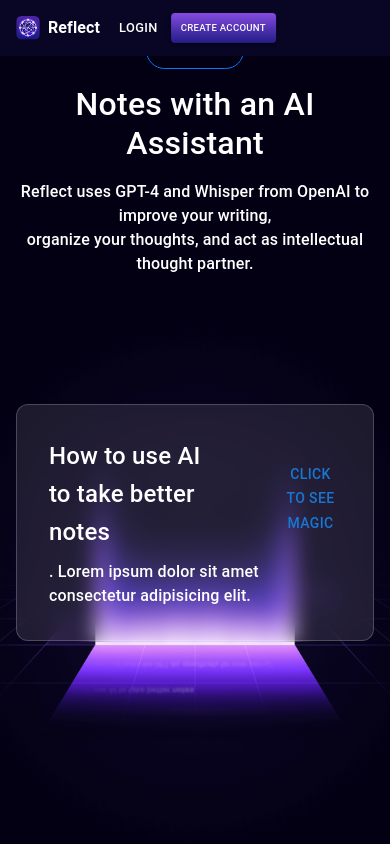
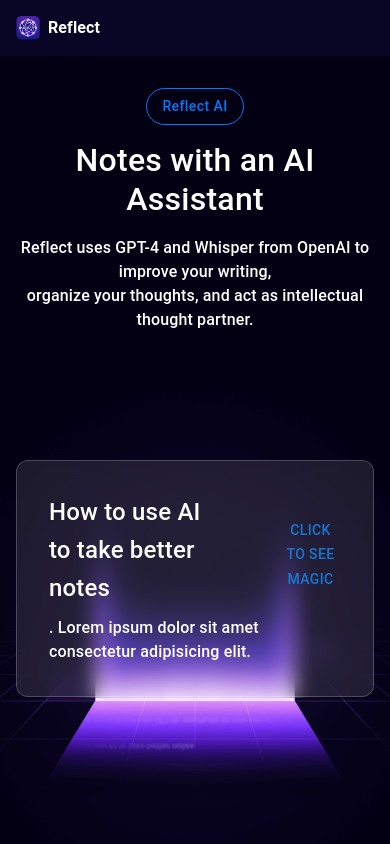
Before and after one commit to XeuroTech/Landing-page, a React (Vite) app: page / in a window 390 px wide. Shown: the top 844 px of the page. Built offline with nearby package versions, Linux system fonts and the light colour scheme; some icons are missing.

Commit message:
responsive

```diff
--- a/src/Components/NavBar.jsx
+++ b/src/Components/NavBar.jsx
@@ -27,6 +27,7 @@
         textTransform: 'none',
         fontWeight: 500,
         padding: theme.spacing(1, 3),
+        borderRadius: '6px',
     }));
 
     const handleDrawerToggle = () => {
@@ -56,7 +57,6 @@
                 py: 3,
             }}
         >
-            {/* Close button at top right */}
             <Box sx={{ display: 'flex', justifyContent: 'flex-end' }}>
                 <IconButton
                     color="inherit"
@@ -67,7 +67,6 @@
                 </IconButton>
             </Box>
 
-            {/* Navigation items */}
             <List sx={{ flexGrow: 1 }}>
                 {navItems.map((text) => (
                     <ListItem key={text} disablePadding sx={{ mb: 1 }}>
@@ -83,7 +82,6 @@
                 </ListItem>
             </List>
 
-            {/* Create Account button at bottom */}
             <Box sx={{ px: 2, pb: 2 }}>
                 <GradientButton
                     fullWidth
@@ -97,26 +95,32 @@
     );
 
     return (
-
-        <Box sx={{ flexGrow: 1, width: 'max-content', flexShrink: 1 }}>
+        <Box sx={{ flexGrow: 1, width: '100%', overflowX: 'hidden' }}>
             <AppBar
-
+                position="static"
                 sx={{
                     background: 'rgba(8, 6, 36, 1)',
                     boxShadow: 'none',
-
+                    width: '100%',
                 }}
             >
-                <Toolbar sx={{
-                    minHeight: { xs: 56, sm: 64 },
-                    paddingX: { xs: 2, sm: 4, md: 6 }
-                }}>
-                    {/* Logo and brand name - always visible */}
+                <Toolbar
+                    sx={{
+                        minHeight: { xs: 56, sm: 64 },
+                        px: { xs: 2, sm: 3, md: 4 },
+                        maxWidth: '1440px',
+                        margin: '0 auto',
+                        width: '95%',
+                        justifyContent: 'space-between',
+                    }}
+                >
+                    {/* Logo */}
                     <Box sx={{
                         display: 'flex',
                         alignItems: 'center',
                         gap: 1,
-                        mr: 2
+                        mr: 2,
+                        flexShrink: 0
                     }}>
                         <Box
                             component='img'
@@ -129,7 +133,6 @@
                         />
                         <Typography
                             variant="h6"
-                            component="div"
                             sx={{
                                 fontWeight: 'bold',
                                 fontSize: { xs: '1rem', sm: '1.25rem' },
@@ -140,26 +143,28 @@
                         </Typography>
                     </Box>
 
-                    {/* Desktop Navigation - center aligned */}
+                    {/* Desktop Navigation - hidden on mobile */}
                     <Box sx={{
-                        display: { xs: 'none', sm: 'inline-flex' }, // inline-flex keeps width to content
+                        display: { xs: 'none', md: 'flex' },
                         justifyContent: 'center',
-                        border: 1,
-                        borderColor: 'white',
-                        fontWeight: 500,
+                        border: '1px solid rgba(255,255,255,0.2)',
                         borderRadius: 7,
-                        gap: { sm: 1, md: 2, lg: 3 },
+                        gap: 2,
                         px: 2,
-                        mx: 'auto' // 👈 This centers the Box horizontally
+                        mx: 'auto',
+                        flexGrow: 0
                     }}>
                         {navItems.map((item) => (
                             <Button
                                 key={item}
                                 color="inherit"
                                 sx={{
-                                    fontSize: { sm: '0.8rem', md: '0.9rem' },
+                                    fontSize: '0.9rem',
                                     whiteSpace: 'nowrap',
-                                    textTransform: 'none'
+                                    textTransform: 'none',
+                                    fontWeight: 500,
+                                    px: 1,
+                                    minWidth: 'auto'
                                 }}
                             >
                                 {item}
@@ -167,20 +172,22 @@
                         ))}
                     </Box>
 
-
-                    {/* Desktop Auth Buttons - right aligned */}
+                    {/* Desktop Auth Buttons - hidden on mobile */}
                     <Box sx={{
-                        display: { xs: 'none', sm: 'flex' },
+                        display: { xs: 'none', md: 'flex' },
                         alignItems: 'center',
                         gap: 2,
-                        ml: 'auto'
+                        ml: 'auto',
+                        flexShrink: 0
                     }}>
                         <Button
                             onClick={handleLoginClick}
                             color="inherit"
                             sx={{
                                 fontSize: '0.9rem',
-                                whiteSpace: 'nowrap'
+                                fontWeight: 500,
+                                whiteSpace: 'nowrap',
+                                paddingRight: "60px"
                             }}
                         >
                             Login
@@ -193,50 +200,14 @@
                         </GradientButton>
                     </Box>
 
-                    {/* Mobile Auth Buttons - center aligned */}
-                    <Box sx={{
-                        display: { xs: 'flex', sm: 'none' },
-                        position: 'absolute',
-                        left: '50%',
-                        transform: 'translateX(-50%)',
-                        gap: 1
-                    }}>
-                        <Button
-                            color="inherit"
-                            onClick={handleLoginClick}
-                            size="small"
-                            sx={{
-                                fontSize: '0.8rem',
-                                minWidth: 'auto'
-                            }}
-                        >
-                            Login
-                        </Button>
-                        <Button
-                            variant="contained"
-                            onClick={handleAccountClick}
-                            size="small"
-                            sx={{
-                                fontSize: '0.6rem',
-                                minWidth: 'auto',
-                                background: 'linear-gradient(180deg, #844BE0 0%, #221C86 100%)',
-                                '&:hover': {
-                                    background: 'linear-gradient(180deg, #945BEF 0%, #2A2399 100%)',
-                                },
-                            }}
-                        >
-                            Create Account
-                        </Button>
-                    </Box>
-
-                    {/* Mobile Menu Button - right aligned */}
+                    {/* Mobile Menu Button - shown only on mobile */}
                     <IconButton
                         size="large"
                         edge="end"
                         color="inherit"
                         aria-label="menu"
                         sx={{
-                            display: { xs: 'flex', sm: 'none' },
+                            display: { xs: 'flex', md: 'none' },
                             ml: 'auto'
                         }}
                         onClick={handleDrawerToggle}
@@ -256,8 +227,9 @@
                     keepMounted: true,
                 }}
                 sx={{
-                    display: { xs: 'block', sm: 'none' },
+                    display: { xs: 'block', md: 'none' },
                     '& .MuiDrawer-paper': {
+                        boxSizing: 'border-box',
                         width: '100vw',
                         background: 'rgba(8, 6, 36, 1)',
                         color: 'white'
```
